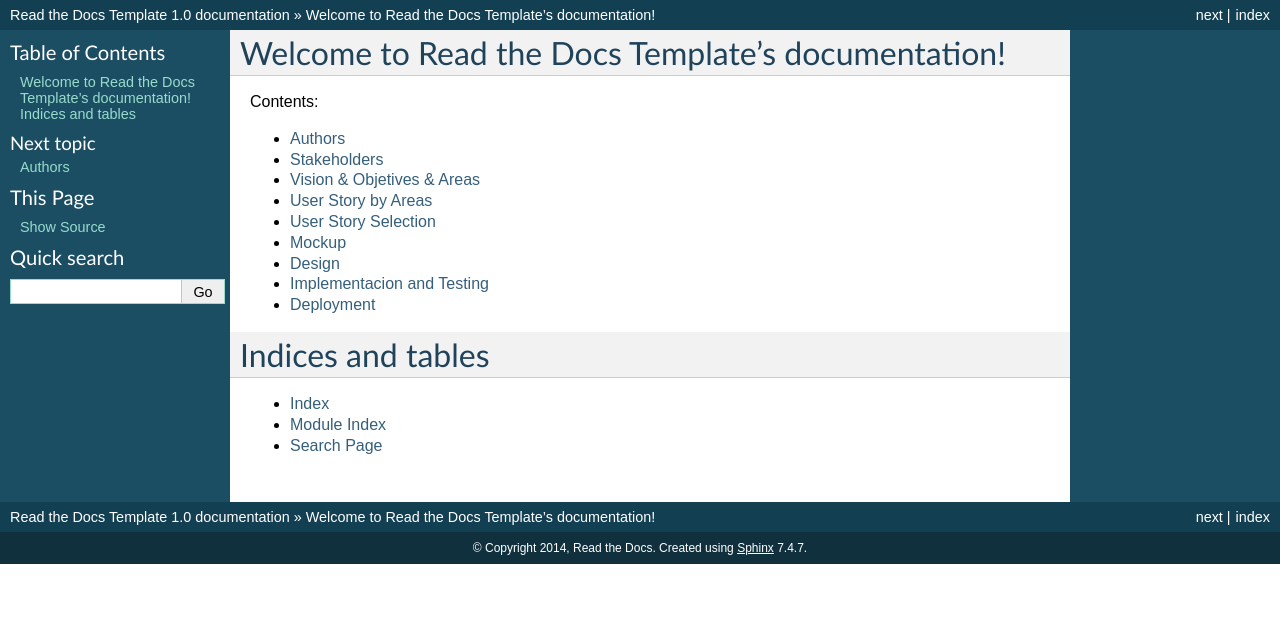
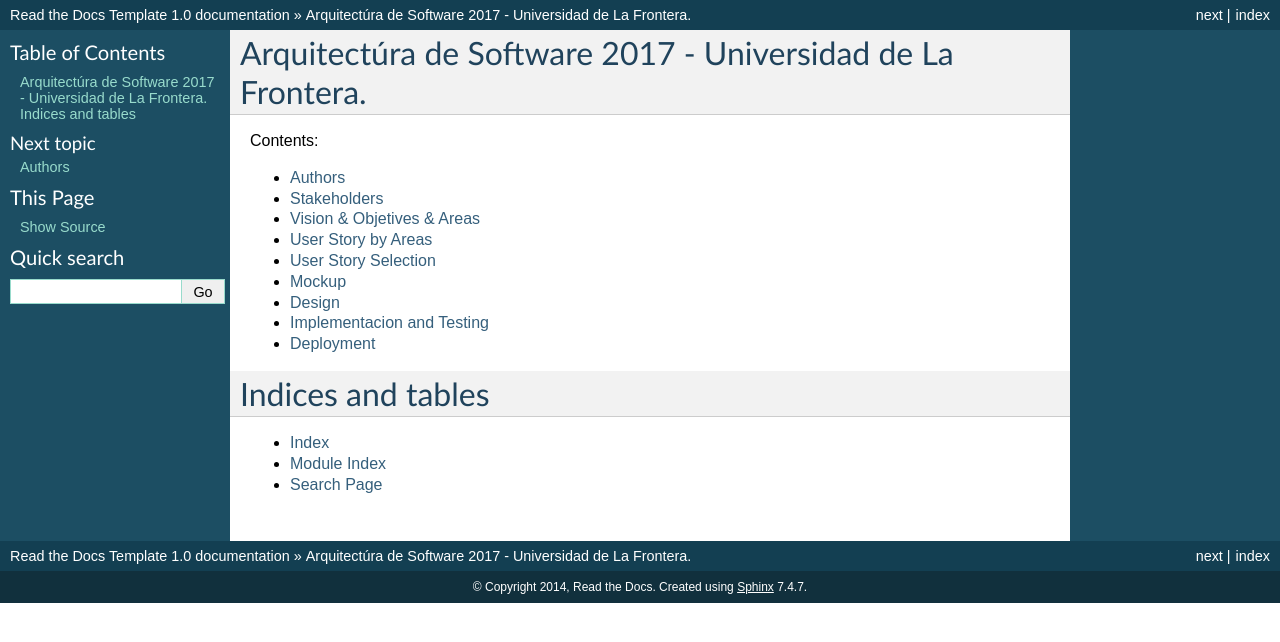
Before and after one commit to arquitectura2017/TareaArquitecturaSOA, a Sphinx documentation site: the page built from docs/index.rst, in a window 1280 px wide. Shown: the top 642 px of the page. Built offline with Sphinx 7.4.7, drawn with Linux system fonts in a browser that asks for light colours.

Commit message:
actualizar
actualizar

```diff
--- a/docs/index.rst
+++ b/docs/index.rst
@@ -3,7 +3,8 @@
    You can adapt this file completely to your liking, but it should at least
    contain the root `toctree` directive.
 
-Welcome to Read the Docs Template's documentation!
+
+Arquitectúra de Software 2017 - Universidad de La Frontera.
 ==================================================
 
 Contents:
```
